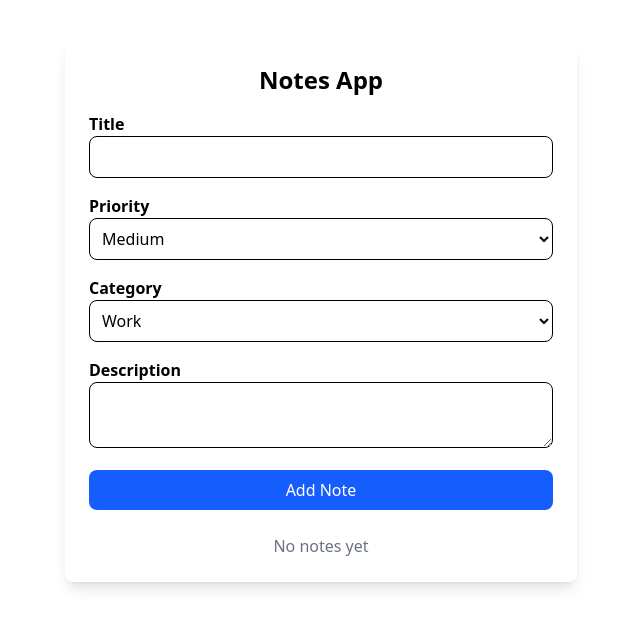
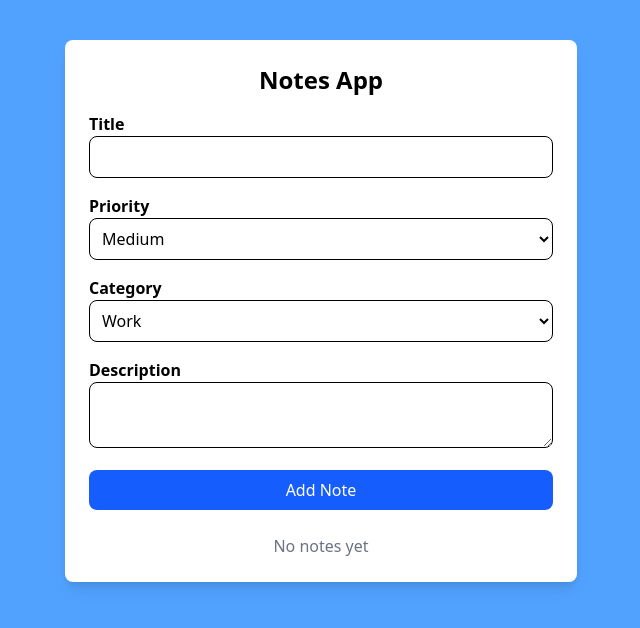
Before and after one commit to dianakius/notes-app, a React (Vite) app: page / in a window 1280 px wide. Shown: the top 628 px of the page, without its empty margins (319-959 px from the left). Built offline with nearby package versions, Linux system fonts and the light colour scheme.

Commit message:
Apply blue color to the body

```diff
--- a/src/index.css
+++ b/src/index.css
@@ -1 +1,5 @@
 @import "tailwindcss";
+
+body {
+    @apply bg-blue-400
+}
```
